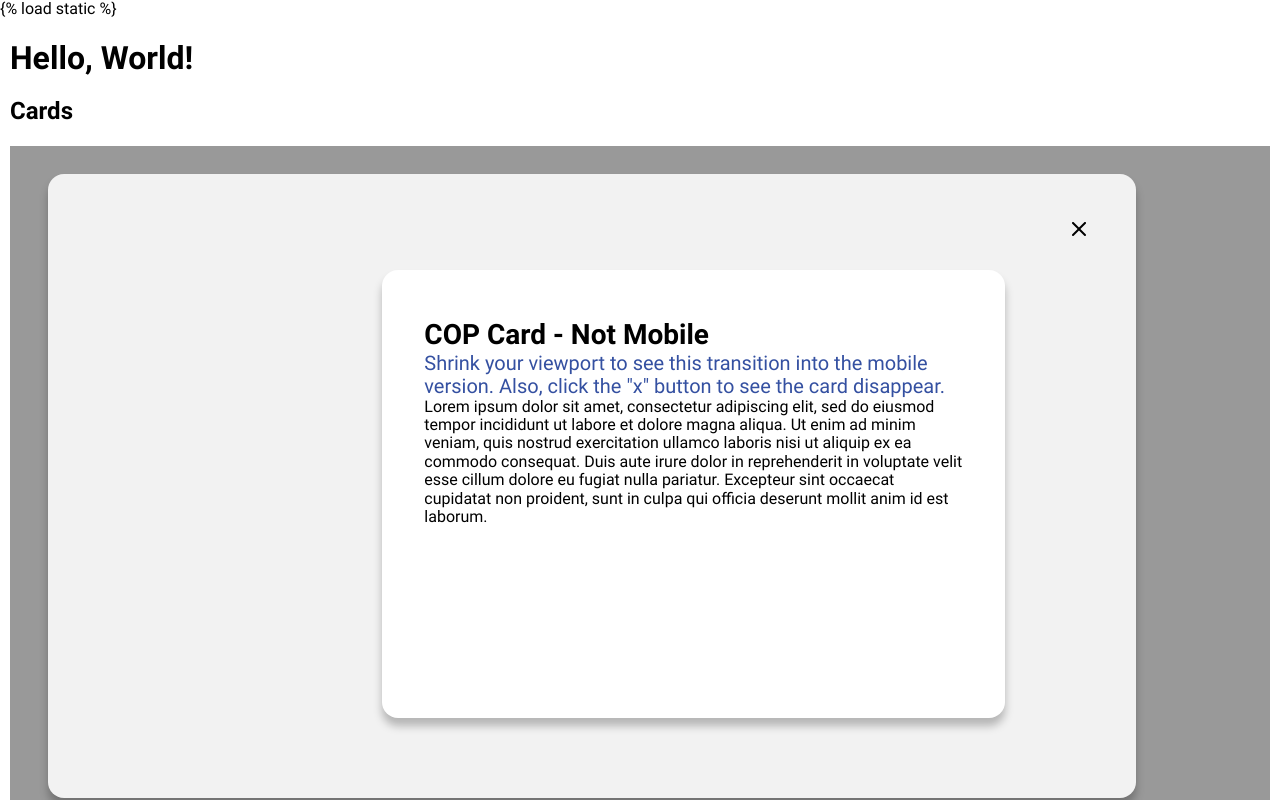
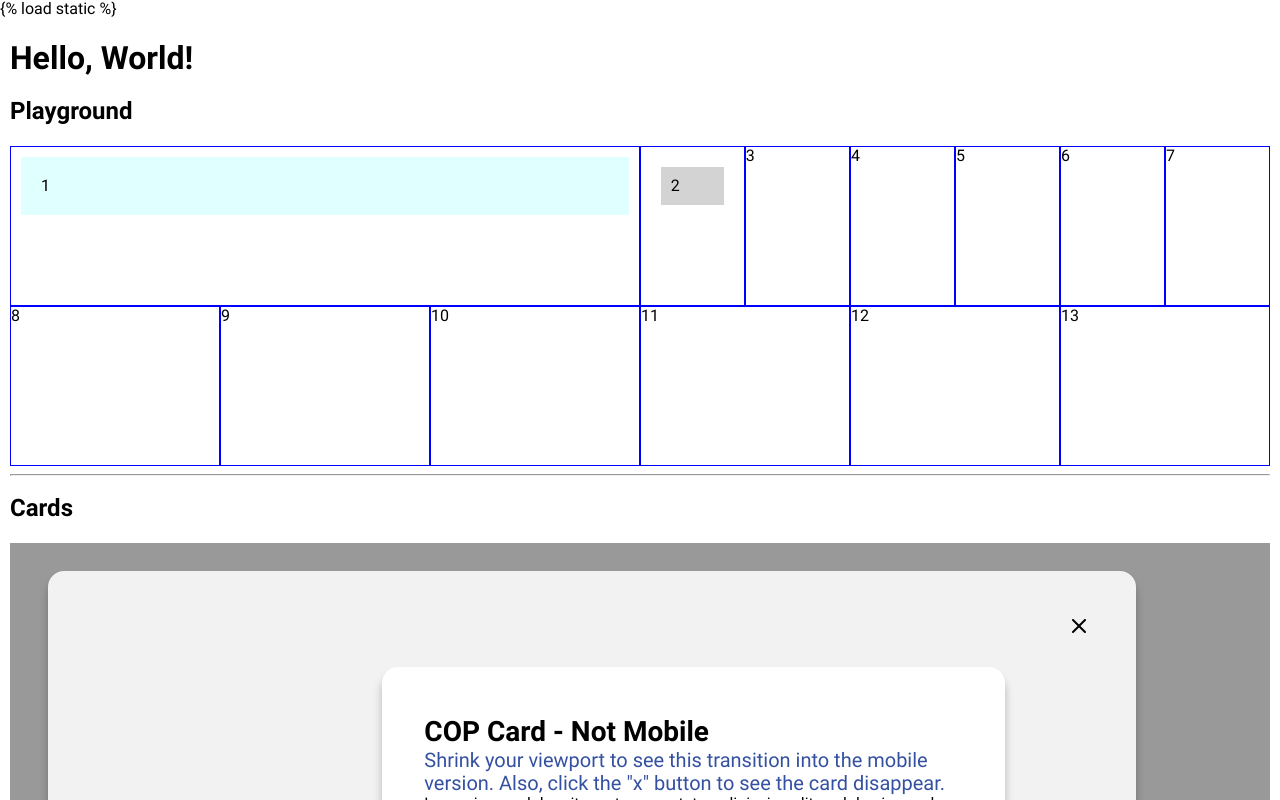
Before and after one commit to hackforla/CivicTechJobs, a React app: page / in a window 1280 px wide. Shown: the top 800 px of the page. Built offline with nearby package versions, Linux system fonts and the light colour scheme.

Commit message:
testing flexbox

```diff
--- a/frontend/src/components/App.js
+++ b/frontend/src/components/App.js
@@ -1,12 +1,56 @@
 import React, { Component, Fragment } from "react";
 import { render } from "react-dom";
 import { CopCard, InnerCopCard } from "./Cards/Cards";
+import { LargeCopCardLayout } from "./Layouts/Layouts";
 import * as Images from "../assets/images/images";
 
 function App() {
   return (
     <div style={{ margin: "10px" }}>
       <h1>Hello, World!</h1>
+      <h2>Playground</h2>
+      <div class="flex-container">
+        <div class="flex-item col-6">
+          <div className="spaces">1</div>
+        </div>
+        <div class="flex-item col-1">
+          <div className="spaces2">2</div>
+        </div>
+        <div class="flex-item col-1">
+          <div>3</div>
+        </div>
+        <div class="flex-item col-1">
+          <div>4</div>
+        </div>
+        <div class="flex-item col-1">
+          <div>5</div>
+        </div>
+        <div class="flex-item col-1">
+          <div>6</div>
+        </div>
+        <div class="flex-item col-1">
+          <div>7</div>
+        </div>
+        <div class="flex-item col-1">
+          <div>8</div>
+        </div>
+        <div class="flex-item col-1">
+          <div>9</div>
+        </div>
+        <div class="flex-item col-1">
+          <div>10</div>
+        </div>
+        <div class="flex-item col-1">
+          <div>11</div>
+        </div>
+        <div class="flex-item col-1">
+          <div>12</div>
+        </div>
+        <div class="flex-item col-1">
+          <div>13</div>
+        </div>
+      </div>
+      <hr></hr>
       <h2>Cards</h2>
       <div style={{ backgroundColor: "rgba(0,0,0,0.4)", padding: "20px 30px" }}>
         <CopCard hidden={false} size="lg">
--- a/frontend/src/index.scss
+++ b/frontend/src/index.scss
@@ -11,22 +11,40 @@ body {
   font-size: 20px;
 
   @include breakpoint-media-min(mobile) {
-        color: $color-grey-dark
+    color: $color-grey-dark;
   }
 
   @include breakpoint-media-min(smtablet) {
-        color: $color-grey
+    color: $color-grey;
   }
 
   @include breakpoint-media-min(lgtablet) {
-        color: $color-tan
+    color: $color-tan;
   }
 
   @include breakpoint-media-min(laptop) {
-        color: $color-blue
+    color: $color-blue;
   }
 
   @include breakpoint-media-min(desktop) {
-        color: $color-blue-dark
+    color: $color-blue-dark;
   }
 }
+
+.flex-item {
+  height: 160px;
+  box-sizing: border-box;
+  border: 1px solid blue;
+}
+
+.spaces {
+  background-color: lightcyan;
+  padding: 20px;
+  margin: 10px;
+}
+
+.spaces2 {
+  background-color: lightgray;
+  padding: 10px;
+  margin: 20px;
+}
```
Lines whose indentation alone changed are shown as unchanged.
